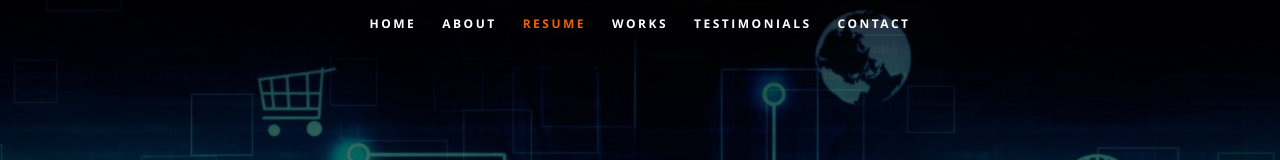
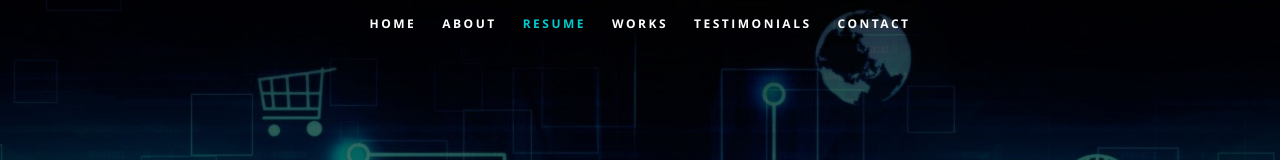
Before and after one commit to stefanm96/website, a React (Create React App) app: page / in a window 1280 px wide. Shown: the top 160 px of the page. Built offline with nearby package versions, Linux system fonts and the light colour scheme.

Commit message:
changed link color

```diff
--- a/public/css/layout.css
+++ b/public/css/layout.css
@@ -179,7 +179,7 @@ ul#nav li a {
 }
 
 ul#nav li a:active { background-color: transparent !important; }
-ul#nav li.current a { color: #F06000; }
+ul#nav li.current a { color: #00CCCC }
 
 
 /* ------------------------------------------------------------------ */
```
